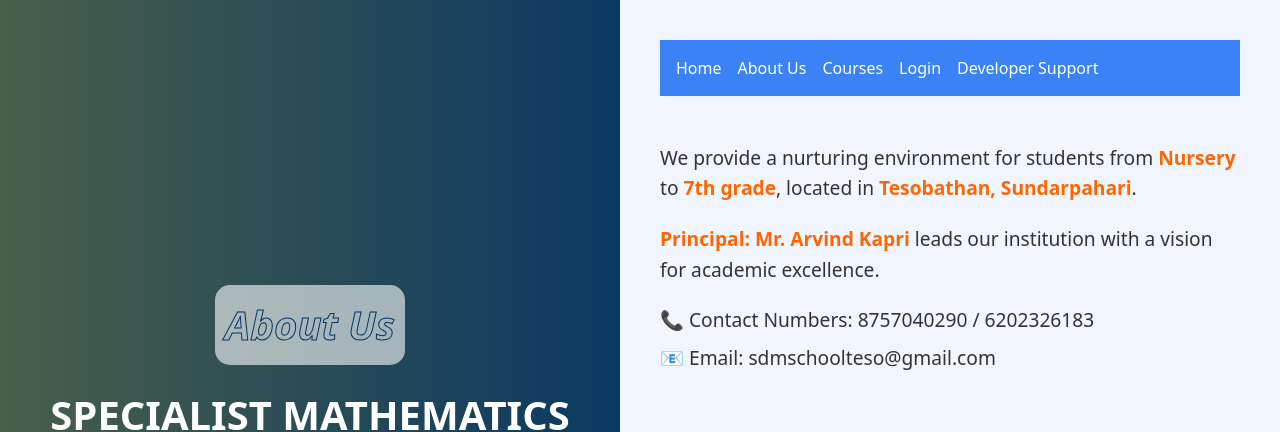
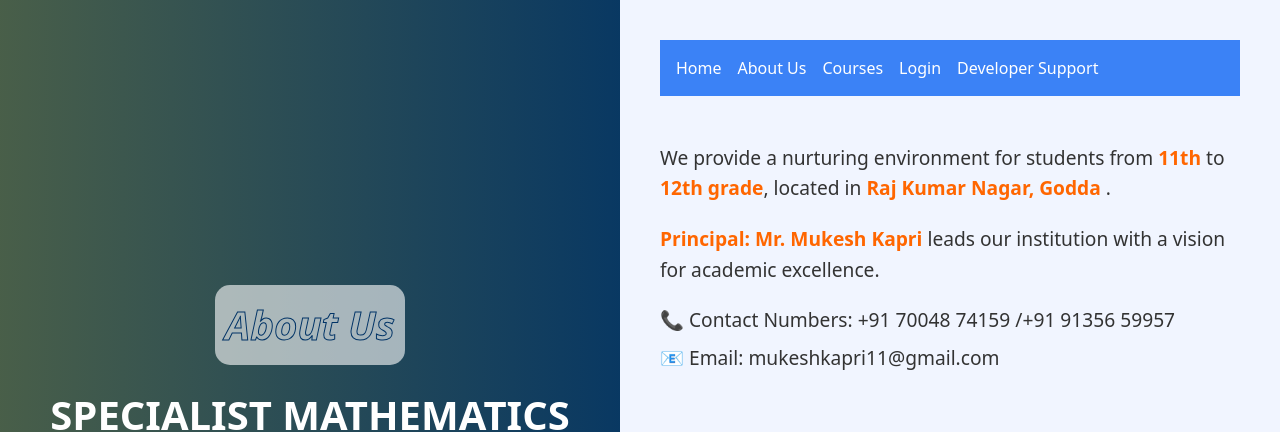
Before and after one commit to SmcWeb12/SMCGODDA, a React (Create React App) app: page /about-us in a window 1280 px wide. Shown: the top 432 px of the page. Built offline with nearby package versions, Linux system fonts and the light colour scheme; no server answers; the HTML template or start-up script is replaced by a standard one.

Commit message:
Updated file with changes

```diff
--- a/public/index.html
+++ b/public/index.html
@@ -16,7 +16,7 @@
     <link rel="apple-touch-icon" href="%PUBLIC_URL%/SMC.jpg" />
    <link rel="manifest" href="%PUBLIC_URL%/manifest.json" />
     <script src="https://meet.jit.si/external_api.js"></script>
-    <title>SDM CLASS</title>
+    <title>SMC GODDA</title>
   </head>
   <body>
     <noscript>You need to enable JavaScript to run this app.</noscript>
--- a/src/HomePage.js
+++ b/src/HomePage.js
@@ -277,13 +277,13 @@ const HomePage = () => {
       <div>
         <h4 className="font-semibold text-lg mb-4">Contact Us</h4>
         <p className="text-sm">
-          Address: Tesobathan, Sundarpahai, Godda, 814156, JH (India)
+          Address: Raj Kumar Nagar, Godda, 814133, JH (India)
         </p>
         <p className="text-sm">
-          Email: <a href="mailto:info@sulekha-mission.edu.in" className="hover:underline">sdmschoolteso@gmail.com</a>
+          Email: <a href="mailto:mukeshkapri11@gmail.com" className="hover:underline">mukeshkapri11@gmail.com</a>
         </p>
         <p className="text-sm">
-          Phone: <a href="tel:+911234567890" className="hover:underline">+91 62023 26183</a>
+          Phone: <a href="tel:+917004874159" className="hover:underline">+91 70048 74159</a>
         </p>
       </div>
     </div>
--- a/src/components/AboutUs.js
+++ b/src/components/AboutUs.js
@@ -120,23 +120,28 @@ const AboutUs = () => {
         <div>
           <TextBlock>
             We provide a nurturing environment for students from
-            <HighlightText> Nursery </HighlightText> to
-            <HighlightText> 7th grade</HighlightText>,
-            located in <HighlightText> Tesobathan, Sundarpahari</HighlightText>.
+            <HighlightText> 11th </HighlightText> to
+            <HighlightText> 12th grade</HighlightText>,
+            located in <HighlightText> Raj Kumar Nagar, Godda </HighlightText>.
           </TextBlock>
           <TextBlock>
-            <HighlightText>Principal: Mr. Arvind Kapri</HighlightText> leads our institution with a vision for academic excellence.
+            <HighlightText>Principal: Mr. Mukesh Kapri</HighlightText> leads our institution with a vision for academic excellence.
           </TextBlock>
 
           <ContactDetails>
-            <ContactItem>📞 Contact Numbers: 8757040290 / 6202326183</ContactItem>
-            <ContactItem>📧 Email: sdmschoolteso@gmail.com</ContactItem>
+            <ContactItem>📞 Contact Numbers: +91 70048 74159 /+91 91356 59957 </ContactItem>
+            <ContactItem>📧 Email: mukeshkapri11@gmail.com</ContactItem>
           </ContactDetails>
         </div>
 
         {/* Google Maps iframe */}
+
+
+
+
+
         <MapIframe
-          src="https://maps.google.com/maps?q=Sulekha%20Devi%20Mission%20School%20Tesobathan%20Sundarpahari&t=&z=13&ie=UTF8&iwloc=&output=embed"
+          src="https://www.google.com/maps/embed?pb=!1m18!1m12!1m3!1d3621.4710822202287!2d87.2083000761082!3d24.813558647131213!2m3!1f0!2f0!3f0!3m2!1i1024!2i768!4f13.1!3m3!1m2!1s0x39f0f5e44c16513d%3A0x3b138a9170a5c39a!2sS.M.C%20GODDA%7BMATHEMATIC%20CLASSES%7D!5e0!3m2!1sen!2sin!4v1729702663795!5m2!1sen!2sin"
           allowFullScreen
           loading="lazy"
         ></MapIframe>
```
Also changed, not shown: 23 other files (tests, documents, lock files or other folders).
